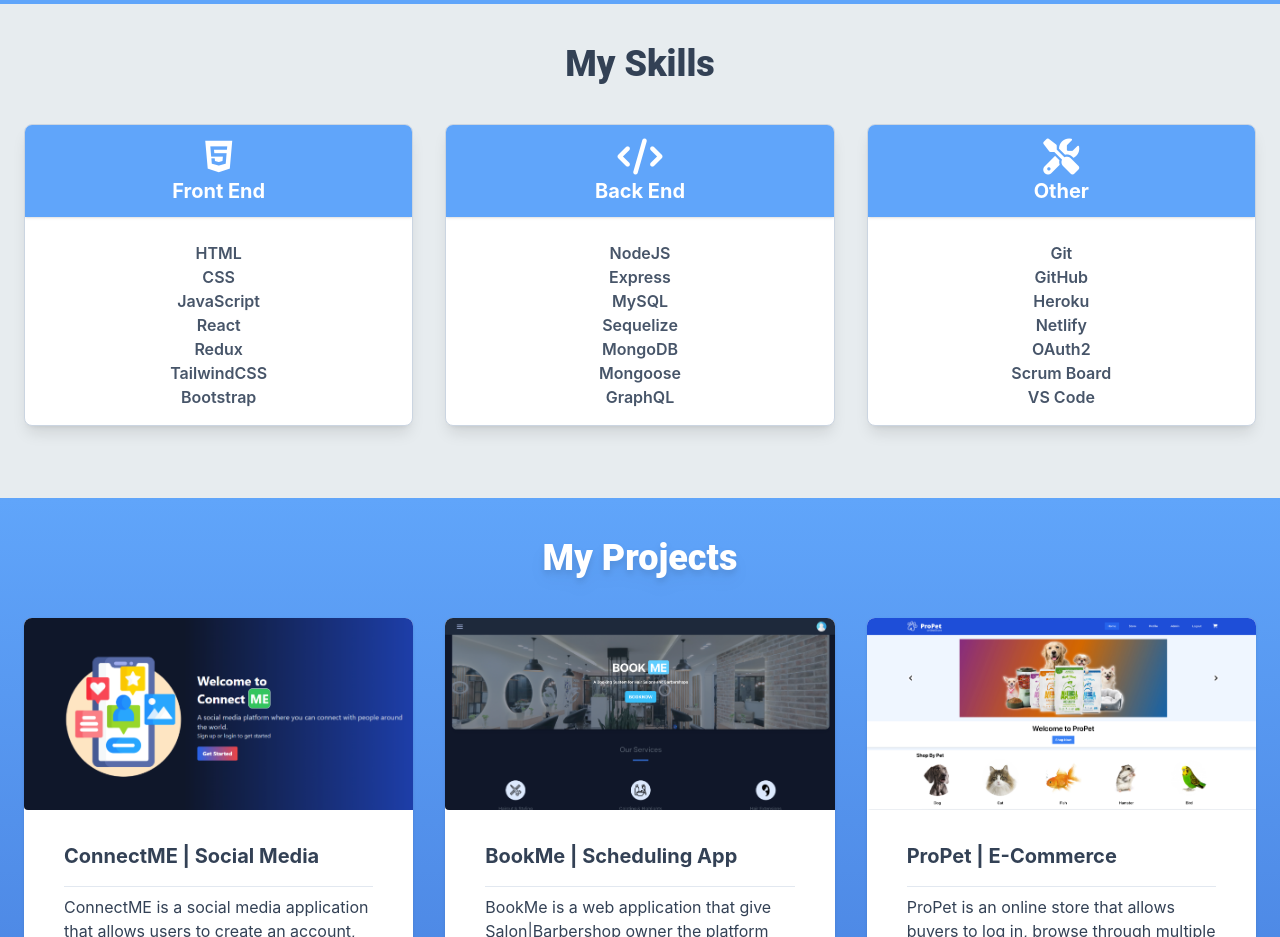
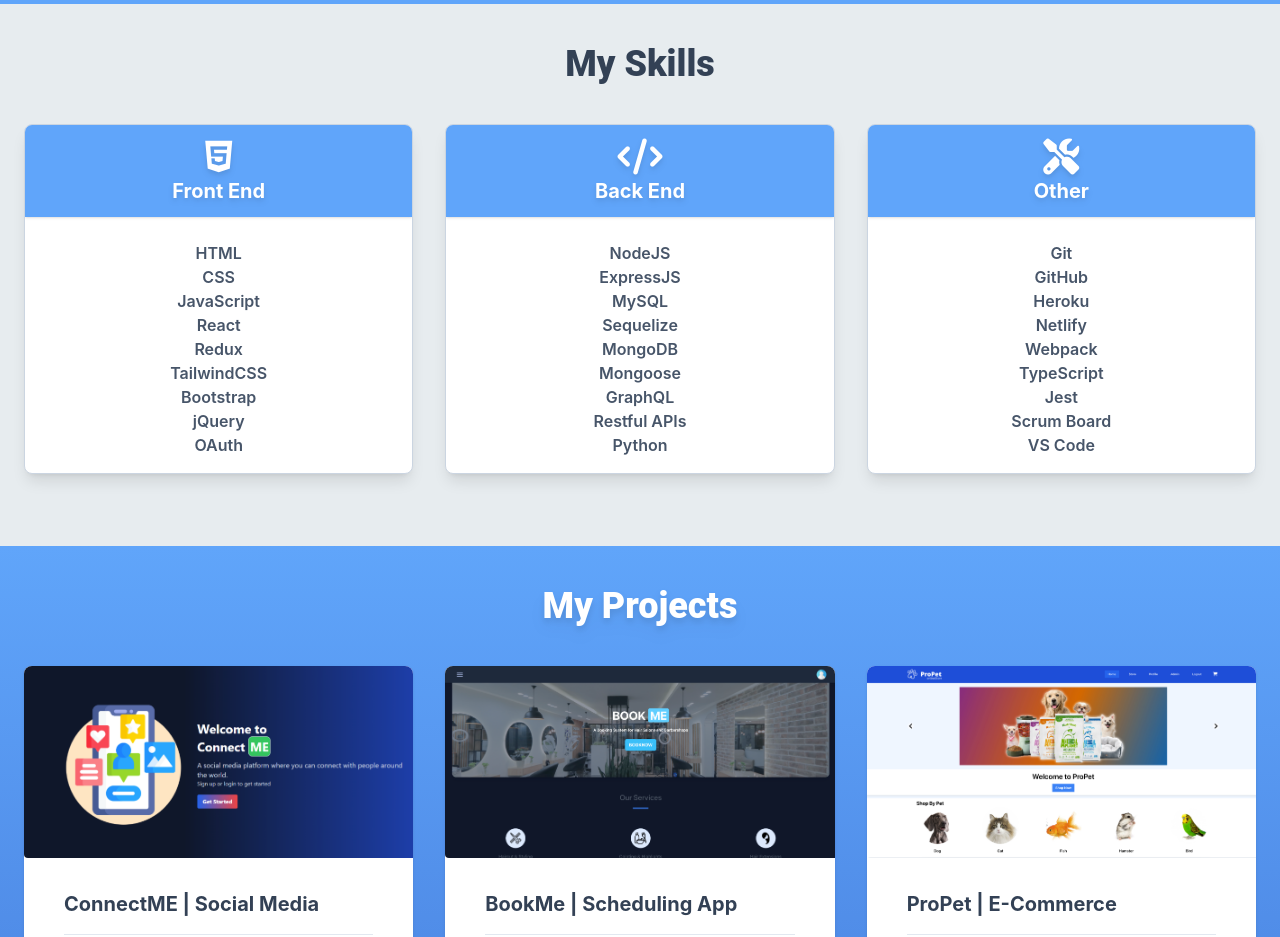
Before and after one commit to jimenezraul/raulwebdev-portfolio, a React (Create React App) app: page / in a window 1280 px wide. Shown: the part 1320-2257 px from the top of the page. Built offline with nearby package versions, Linux system fonts and the light colour scheme.

Commit message:
added more skills to the skills list

```diff
--- a/src/components/Skills/index.js
+++ b/src/components/Skills/index.js
@@ -9,6 +9,8 @@ const skillsList = [
       'Redux',
       'TailwindCSS',
       'Bootstrap',
+      'jQuery',
+      'OAuth',
     ],
     icon: 'fab fa-html5',
   },
@@ -16,18 +18,30 @@ const skillsList = [
     title: 'Back End',
     skills: [
       'NodeJS',
-      'Express',
+      'ExpressJS',
       'MySQL',
       'Sequelize',
       'MongoDB',
       'Mongoose',
       'GraphQL',
+      'Restful APIs',
+      'Python',
     ],
     icon: 'fa-solid fa-code',
   },
   {
     title: 'Other',
-    skills: ['Git', 'GitHub', 'Heroku', 'Netlify', 'OAuth2', 'Scrum Board', 'VS Code'],
+    skills: [
+      'Git',
+      'GitHub',
+      'Heroku',
+      'Netlify',
+      'Webpack',
+      'TypeScript',
+      'Jest',
+      'Scrum Board',
+      'VS Code',
+    ],
     icon: 'fa-solid fa-screwdriver-wrench',
   },
 ];
@@ -57,15 +71,17 @@ const Skills = () => {
               >
                 <div className='flex-auto'>
                   <div className='text-white p-3 text-center inline-flex flex-col items-center justify-center w-full mb-4 shadow  bg-blue-400'>
-                              <i className={`text-4xl ${skill.icon}`}></i>
-                              <h6 className='text-white text-xl font-bold '>
-                    {skill.title}
-                  </h6>
+                    <i className={`drop-shadow-md text-4xl ${skill.icon}`}></i>
+                    <h6 className='drop-shadow-md text-white text-xl font-bold '>
+                      {skill.title}
+                    </h6>
                   </div>
                   <div className='mt-2 mb-4 text-slate-600'>
                     <ul>
                       {skill.skills.map((skill, index) => (
-                        <li key={index} className="font-semibold">{skill}</li>
+                        <li key={index} className='font-semibold'>
+                          {skill}
+                        </li>
                       ))}
                     </ul>
                   </div>
```
